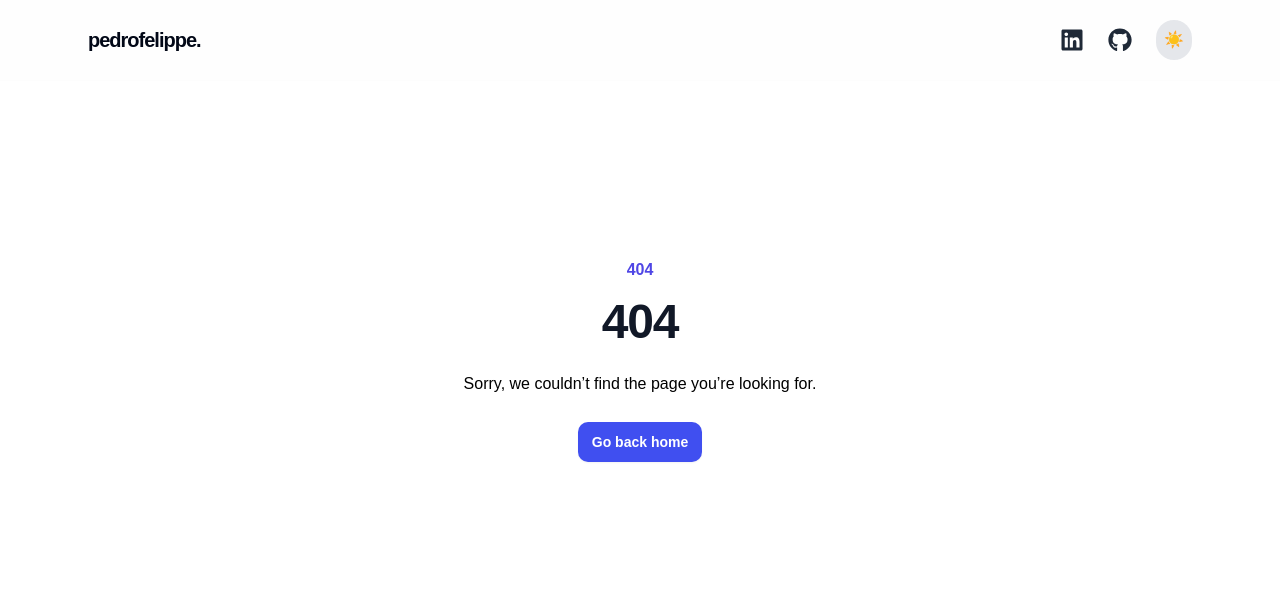
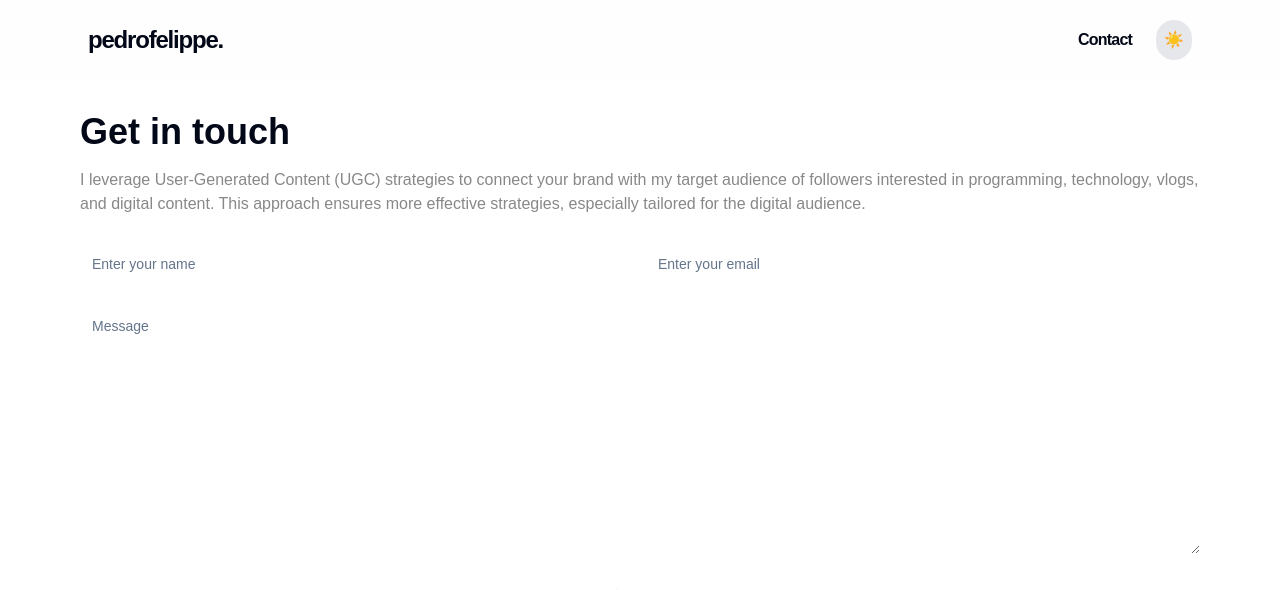
Before and after one commit to pefelippe/Portfolio, a Next.js app: page /contact in a window 1280 px wide. Before the commit this address had no page. Shown: the top 590 px of the page. Built offline with nearby package versions, Linux system fonts and the light colour scheme.

Commit message:
adding contact page

```diff
--- a/pages/_app.tsx
+++ b/pages/_app.tsx
@@ -27,7 +27,7 @@ export default function App({ Component, pageProps }: AppProps) {
       >
         <Header />
         <Component {...pageProps} />
-        <Footer />
+        {/* <Footer /> */}
       </ThemeProvider>
     </motion.div>
   );
--- /dev/null
+++ b/pages/contact.tsx
@@ -0,0 +1,22 @@
+import { motion } from "framer-motion";
+import MessageForm from "../src/components/MessageForm";
+
+export default function Contact() {
+  return (
+    <motion.div
+      initial={{ opacity: 0, y: 50 }}
+      animate={{ opacity: 1, y: 0 }}
+      transition={{ duration: 0.75 }}
+      className="mt-20 px-4 py-8 max-w-6xl mx-auto"
+    >
+      <h1 className="text-4xl font-bold mb-4">Get in touch</h1>
+      <p className="text-md mb-6 text-[#888]">
+        I leverage User-Generated Content (UGC) strategies to connect your brand
+        with my target audience of followers interested in programming,
+        technology, vlogs, and digital content. This approach ensures more
+        effective strategies, especially tailored for the digital audience.
+      </p>
+      <MessageForm />
+    </motion.div>
+  );
+}
--- a/pages/index.tsx
+++ b/pages/index.tsx
@@ -1,16 +1,14 @@
 import { motion } from "framer-motion";
 
 import HeroSection from "../src/sections/HeroSection";
-import ProjectSection from "../src/sections/ProjectSection";
-import AboutSection from "../src/sections/AboutSection";
 
 export default function Home() {
   return (
-    <motion.div className="flex flex-col items-center justify-between w-full min-h-screen mx-auto lg:flex-row bg-light/30 max-w-6xl">
-      <section className="flex flex-col w-full min-h-screen px-6 py-24 mt-12 gap-y-12 lg:gap-y-16">
-        <HeroSection />
-        <ProjectSection />
-      </section>
+    <motion.div
+      className="flex flex-col  w-full  mx-auto max-w-6xl
+     px-6 py-24 mt-24 gap-y-12 lg:gap-y-16"
+    >
+      <HeroSection />
     </motion.div>
   );
 }
--- a/src/components/MessageForm.tsx
+++ b/src/components/MessageForm.tsx
@@ -1,111 +1,98 @@
-// import { Label } from "./ui/label"
-/* eslint-disable react/no-unescaped-entities */
+import { useState } from "react";
+import { useForm, SubmitHandler } from "react-hook-form";
 import emailjs from "@emailjs/browser";
 import { motion } from "framer-motion";
-import { useState } from "react";
-import { useForm } from "react-hook-form";
-import { SubmitHandler } from "react-hook-form/dist/types";
 
 import { Button } from "./ui/button";
 import { Input } from "./ui/input";
 import { Textarea } from "./ui/textarea";
 import { useToast } from "./ui/useToast";
 
-type Inputs = {
+interface FormInputs {
   firstName: string;
   lastName: string;
   email: string;
   message: string;
-};
+}
 
-export default function MessageForm({}) {
-  const { register, handleSubmit, reset } = useForm<Inputs>();
+const EMAIL_SERVICE_ID = "service_fchfmmd";
+const EMAIL_TEMPLATE_ID = "template_zrowh3b";
+const EMAIL_PUBLIC_KEY = "NPHwQIcNMSD-9jIPq";
 
+export default function MessageForm() {
+  const { register, handleSubmit, reset } = useForm<FormInputs>();
   const [isLoading, setIsLoading] = useState(false);
   const { toast } = useToast();
 
-  const onSubmit: SubmitHandler<Inputs> = (formData) => {
+  const onSubmit: SubmitHandler<FormInputs> = async (formData) => {
     setIsLoading(true);
 
-    const InputsTemplate = {
+    try {
+      const response = await emailjs.send(
+        EMAIL_SERVICE_ID,
+        EMAIL_TEMPLATE_ID,
+        {
           first_name: formData.firstName,
           last_name: formData.lastName,
           email: formData.email,
           message: formData.message,
-    };
+        },
+        EMAIL_PUBLIC_KEY,
+      );
 
-    emailjs
-      .send(
-        "service_fchfmmd",
-        "template_zrowh3b",
-        InputsTemplate,
-        "NPHwQIcNMSD-9jIPq",
-      )
-      .then(
-        (res: any) => {
-          console.log("enviou", res.status, res.text);
+      console.log("Email sent successfully:", response.status, response.text);
       reset();
-          setIsLoading(false);
-
-          toast({
-            title: "Message Sended!",
-          });
-        },
-        (err: any) => {
-          console.log("Um erro aconteceu", err);
-          setIsLoading(false);
-
+      toast({ title: "Message Sent!" });
+    } catch (error) {
+      console.error("Error sending email:", error);
       toast({
         variant: "destructive",
         title: "Uh oh! Something went wrong.",
-            description: "There was a problem with your message.",
+        description: "There was a problem sending your message.",
       });
-          reset();
-        },
-      );
+    } finally {
+      setIsLoading(false);
+    }
   };
 
   return (
     <motion.div
       initial={{ opacity: 0, y: 50 }}
       animate={{ opacity: 1, y: 0 }}
-      transition={{ duration: 0.75, delay: 0.75 }}
-      className="flex flex-col items-start w-full max-w-xl gap-6 text-center rounded-md h-fit dark:text-white"
+      transition={{ duration: 0.75, delay: 0.25 }}
+      className="flex flex-col items-start w-full  gap-6 text-center rounded-md h-fit dark:text-white"
     >
       <form
         onSubmit={handleSubmit(onSubmit)}
-        className="flex flex-col w-full gap-4 "
+        className="flex flex-col w-full gap-4"
       >
-        <div className="grid grid-cols-1 gap-4 md:grid-cols-2">
+        <div className="grid grid-cols-1 gap-3 md:grid-cols-2">
           <Input
             {...register("firstName", { required: true, maxLength: 50 })}
             id="first-name"
             placeholder="Enter your name"
-            className=" p-3 w-full  border-none bg-[#212531] py-6 rounded"
+            className="p-3 w-full border-none dark:bg-[#202020] py-6 rounded"
           />
-
           <Input
             {...register("email", { required: true, maxLength: 50 })}
             id="email"
             placeholder="Enter your email"
             type="email"
-            className=" p-3 w-full  border-none bg-[#212531] py-6 rounded"
+            className="p-3 w-full border-none dark:bg-[#202020] py-6 rounded"
           />
         </div>
-
         <Textarea
           {...register("message", { required: true, maxLength: 500 })}
           id="message"
           placeholder="Message"
-          className=" p-3  w-full  border-none bg-[#212531] min-h-[250px] md:min-h-[350px] rounded"
+          className="p-3 w-full border-none dark:bg-[#202020] min-h-[250px] rounded"
         />
-
         <Button
           type="submit"
-          className=" text-center  p-7 px-14 dark:text-white    w-fit mx-auto rounded
-          transition-all font-semibold text-base uppercase tracking-[1px] focus:outline-none focus:ring focus:ring-blue-500 hover:underline"
+          className="text-center p-6 px-14 bg-white w-full mx-auto rounded transition-all
+          font-semibold text-base  tracking-[1px] focus:outline-none "
         >
-          {isLoading ? "Sending..." : "Send message"}
+          {isLoading ? "Sending..." : "send message"}
         </Button>
       </form>
     </motion.div>
--- a/src/components/layout/Footer.tsx
+++ b/src/components/layout/Footer.tsx
@@ -1,7 +1,43 @@
 import { motion } from "framer-motion";
+import Link from "next/link";
+import { FaGithub, FaLinkedin } from "react-icons/fa";
 
 function Footer() {
-  return <motion.footer className=""></motion.footer>;
+  return (
+    <motion.footer
+      initial={{ opacity: 0, y: 25 }}
+      animate={{ opacity: 1, y: 0 }}
+      transition={{ duration: 0.75, delay: 1 }}
+      className="dark:bg-[#121212] border border-gray-100/10  max-w-6xl mx-auto rounded-3xl w-fit items-center flex flex-col p-4 gap-4"
+    >
+      <div className="flex gap-4 items-center">
+        <motion.div
+          whileHover={{ scale: 1.1 }}
+          transition={{ type: "spring", stiffness: 400, damping: 17 }}
+        >
+          <Link
+            href="https://www.linkedin.com/in/pedro-felippe/"
+            target="_blank"
+            className="flex items-center text-gray-800 dark:text-gray-200"
+          >
+            <FaLinkedin className="text-3xl" />
+          </Link>
+        </motion.div>
+        <motion.div
+          whileHover={{ scale: 1.1 }}
+          transition={{ type: "spring", stiffness: 400, damping: 17 }}
+        >
+          <Link
+            href="https://github.com/pefelippe"
+            target="_blank"
+            className="flex items-center transition-colors text-gray-800 dark:text-gray-200"
+          >
+            <FaGithub className="text-3xl" />
+          </Link>
+        </motion.div>
+      </div>
+    </motion.footer>
+  );
 }
 
 export default Footer;
--- a/src/components/layout/Header.tsx
+++ b/src/components/layout/Header.tsx
@@ -18,35 +18,18 @@ const Header = () => {
     >
       <div className="flex mx-auto items-center justify-between w-full px-6 pt-5 pb-5 max-w-6xl">
         <button className="flex items-center text-2xl font-bold transition-all rounded-full hover:text-gray-300">
-          <Link href="/" className="text-xl tracking-tighter text-bold">
+          <Link href="/" className="text-2xl tracking-tighter text-bold">
             pedrofelippe.
           </Link>
         </button>
 
         <div className="flex gap-6 items-center">
-          <motion.div
-            whileHover={{ scale: 1.1 }}
-            transition={{ type: "spring", stiffness: 400, damping: 17 }}
+          <Link
+            href="/contact"
+            className="font-semibold tracking-tighter hover:text-gray-300 transition-all"
           >
-            <Link
-              href="https://www.linkedin.com/in/pedro-felippe/"
-              target="_blank"
-              className="flex items-center text-gray-800 dark:text-gray-200"
-            >
-              <FaLinkedin className="text-2xl" />
-            </Link>
-          </motion.div>
-          <motion.div
-            whileHover={{ scale: 1.1 }}
-            transition={{ type: "spring", stiffness: 400, damping: 17 }}
-          >
-            <Link
-              href="https://github.com/pefelippe"
-              className="flex items-center transition-colors text-gray-800 dark:text-gray-200"
-            >
-              <FaGithub className="text-2xl" />
-            </Link>
-          </motion.div>
+            Contact
+          </Link>
           <motion.button
             onClick={toggleColor}
             className="p-2 rounded-full bg-gray-200 dark:bg-gray-700 text-gray-800 dark:text-gray-200"
--- a/src/sections/HeroSection.tsx
+++ b/src/sections/HeroSection.tsx
@@ -5,18 +5,18 @@ import React from "react";
 function HeroSection() {
   return (
     <motion.div
-      className="flex items-start justify-center w-full  mx-auto  "
+      className="flex items-start justify-center w-full  mx-auto "
       initial={{ opacity: 0 }}
       animate={{ opacity: 1 }}
       transition={{ duration: 1 }}
     >
       <motion.div
-        className="flex flex-col items-start justify-center w-full h-full gap-5 mx-auto "
+        className="flex flex-col items-start justify-center w-full h-full gap-8 mx-auto "
         initial={{ opacity: 0, y: 50 }}
         animate={{ opacity: 1, y: 0 }}
         transition={{ duration: 1, delay: 0.25 }}
       >
-        <motion.span className="text-4xl md:text-7xl  font-semibold  lg:leading-[1.1]">
+        <motion.span className="text-4xl lg:text-6xl font-semibold lg:leading-[1.1] ">
           Web Developer from Brazil building{" "}
           <span className="text-indigo-500">pretty cool</span> web applications
           <span className="text-indigo-500">.</span>
@@ -26,10 +26,10 @@ function HeroSection() {
           initial={{ opacity: 0, y: 50 }}
           animate={{ opacity: 1, y: 0 }}
           transition={{ duration: 1, delay: 0.5 }}
-          className="text-lg md:text-xl font-medium mb-0 text-[#8c929a] lg:max-w-lg "
+          className="text-lg font-medium mb-0 text-[#888]  "
         >
-          Check out my personal work below, and get in touch if you'd like to
-          work together. 👇
+          Check more about me below, and get in touch if you'd like to work
+          together. 👇
         </motion.span>
       </motion.div>
     </motion.div>
```
Lines whose indentation alone changed are shown as unchanged.
